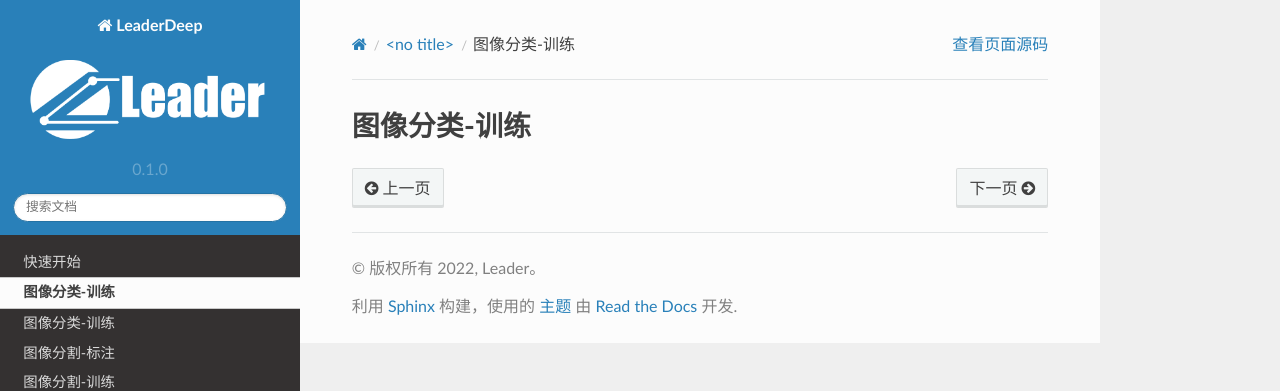
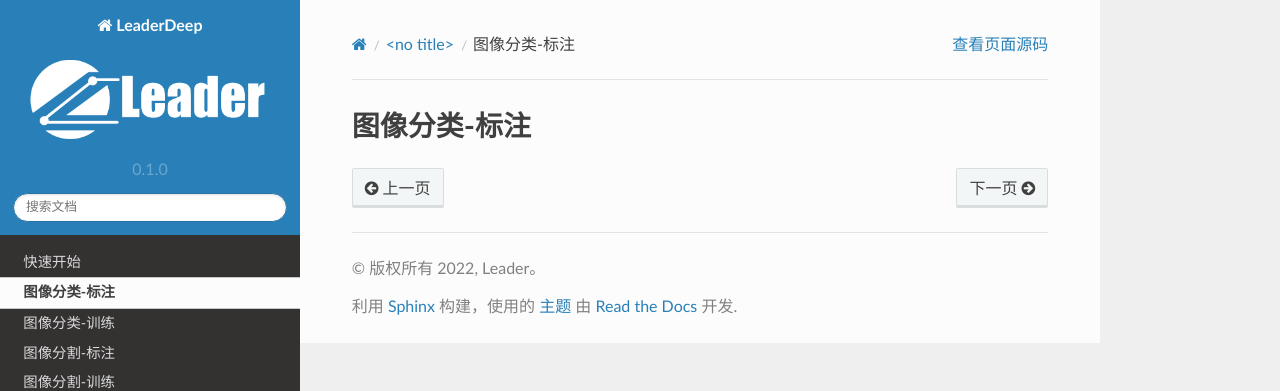
Before and after one commit to BingGitCn/LeaderDeepDocus, a Sphinx documentation site: the page built from docs/source/tutorials/label_clas.md, in a window 1280 px wide. Shown: the top 391 px of the page. Built offline with Sphinx 7.4.7 and the Read the Docs theme 2.0.0, drawn with Linux system fonts in a browser that asks for light colours.

Commit message:
Update label_clas.md

```diff
--- a/docs/source/tutorials/label_clas.md
+++ b/docs/source/tutorials/label_clas.md
@@ -1 +1 @@
-# 图像分类-训练
+# 图像分类-标注
```
